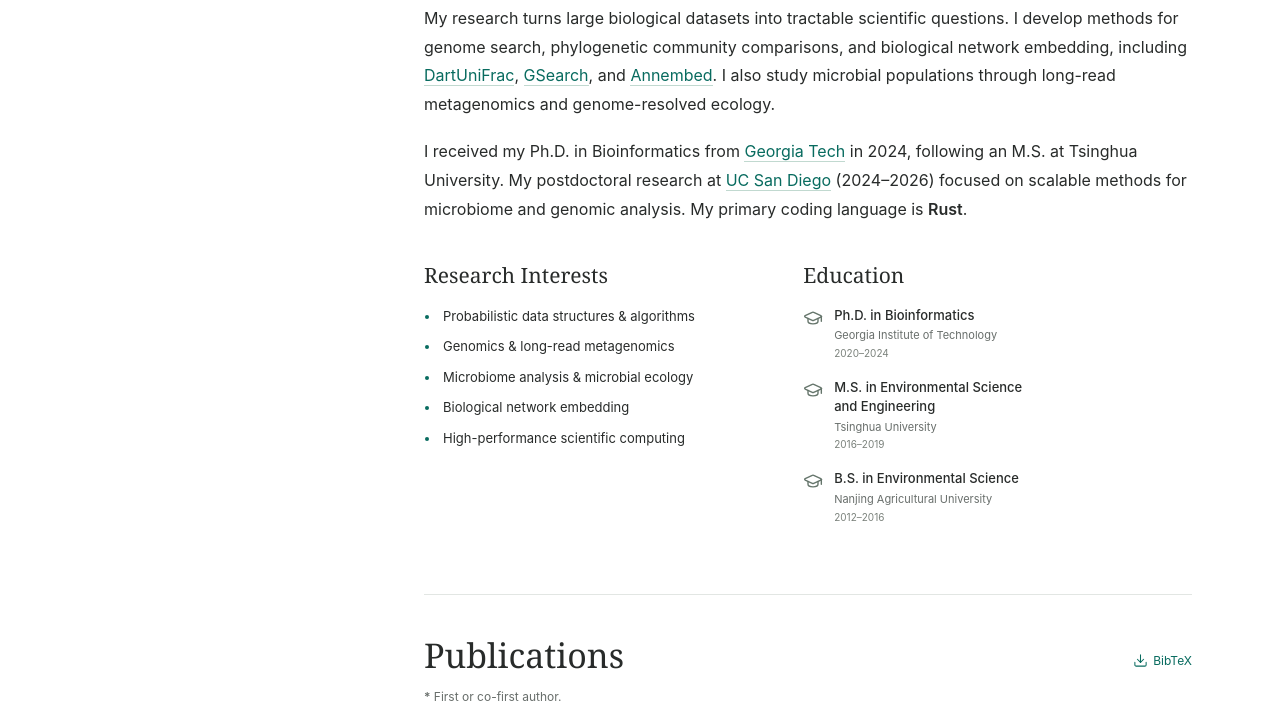
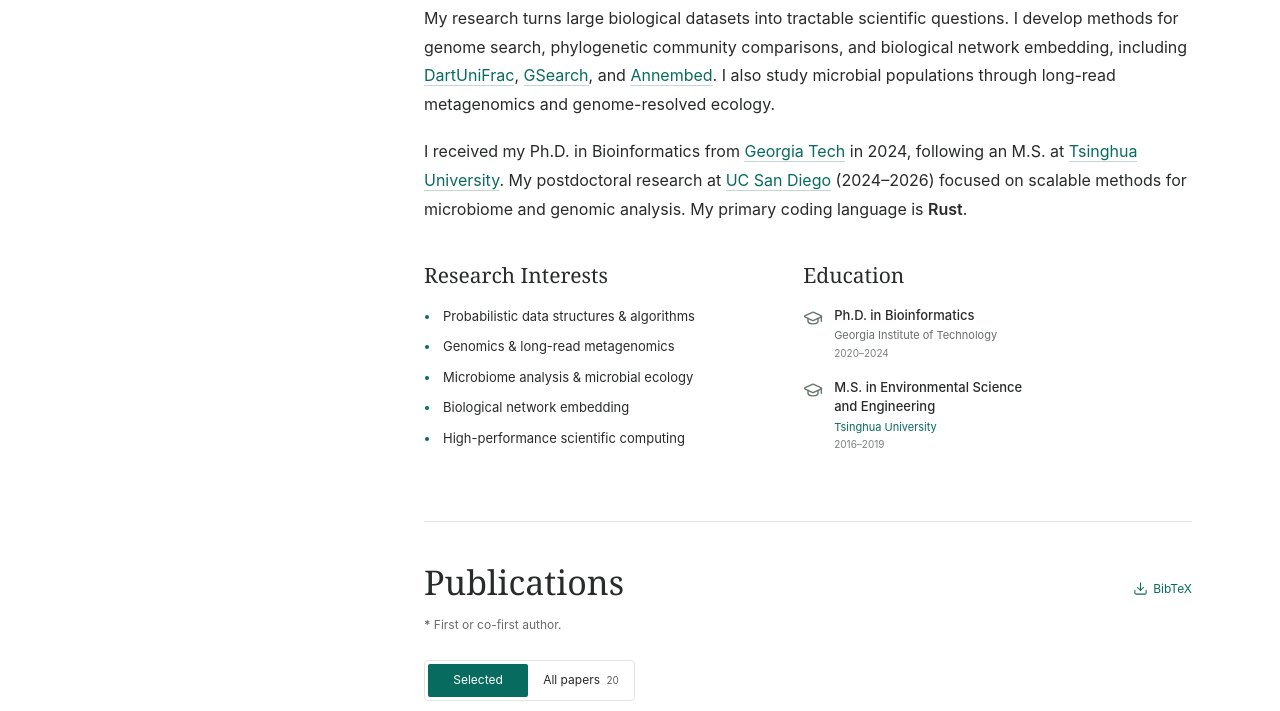
Before and after one commit to jianshu93/jianshu93.github.io, a website: page index.html in a window 1280 px wide. Shown: the part 704-1415 px from the top of the page. Drawn offline with Linux system fonts and the light colour scheme.

Commit message:
Keep graduate education and link Tsinghua University

```diff
--- a/index.html
+++ b/index.html
@@ -70,7 +70,7 @@
         <div class="biography">
           <p>I am a computational microbiologist developing algorithms and open-source software for <strong>large-scale genomics, metagenomics, and microbiome analysis</strong>. I work at the intersection of probabilistic data structures, high-performance computing, and microbiome.</p>
           <p>My research turns large biological datasets into tractable scientific questions. I develop methods for genome search, phylogenetic community comparisons, and biological network embedding, including <a href="https://github.com/jianshu93/DartUniFrac" target="_blank" rel="noopener">DartUniFrac</a>, <a href="https://github.com/jianshu93/gsearch" target="_blank" rel="noopener">GSearch</a>, and <a href="https://gitlab.com/Jianshu_Zhao/annembed" target="_blank" rel="noopener">Annembed</a>. I also study microbial populations through long-read metagenomics and genome-resolved ecology.</p>
-          <p>I received my Ph.D. in Bioinformatics from <a href="https://www.gatech.edu/" target="_blank" rel="noopener">Georgia Tech</a> in 2024, following an M.S. at Tsinghua University. My postdoctoral research at <a href="https://ucsd.edu/" target="_blank" rel="noopener">UC San Diego</a> (2024&ndash;2026) focused on scalable methods for microbiome and genomic analysis. My primary coding language is <strong>Rust</strong>.</p>
+          <p>I received my Ph.D. in Bioinformatics from <a href="https://www.gatech.edu/" target="_blank" rel="noopener">Georgia Tech</a> in 2024, following an M.S. at <a href="https://www.tsinghua.edu.cn/en/" target="_blank" rel="noopener">Tsinghua University</a>. My postdoctoral research at <a href="https://ucsd.edu/" target="_blank" rel="noopener">UC San Diego</a> (2024&ndash;2026) focused on scalable methods for microbiome and genomic analysis. My primary coding language is <strong>Rust</strong>.</p>
         </div>
         <div class="about-details">
           <div>
@@ -87,8 +87,7 @@
             <h3>Education</h3>
             <ol class="education-list">
               <li><svg class="icon" aria-hidden="true"><use href="#graduation-cap"></use></svg><div><strong>Ph.D. in Bioinformatics</strong><span>Georgia Institute of Technology</span><time>2020&ndash;2024</time></div></li>
-              <li><svg class="icon" aria-hidden="true"><use href="#graduation-cap"></use></svg><div><strong>M.S. in Environmental Science<br>and Engineering</strong><span>Tsinghua University</span><time>2016&ndash;2019</time></div></li>
-              <li><svg class="icon" aria-hidden="true"><use href="#graduation-cap"></use></svg><div><strong>B.S. in Environmental Science</strong><span>Nanjing Agricultural University</span><time>2012&ndash;2016</time></div></li>
+              <li><svg class="icon" aria-hidden="true"><use href="#graduation-cap"></use></svg><div><strong>M.S. in Environmental Science<br>and Engineering</strong><span><a href="https://www.tsinghua.edu.cn/en/" target="_blank" rel="noopener">Tsinghua University</a></span><time>2016&ndash;2019</time></div></li>
             </ol>
           </div>
         </div>
```
